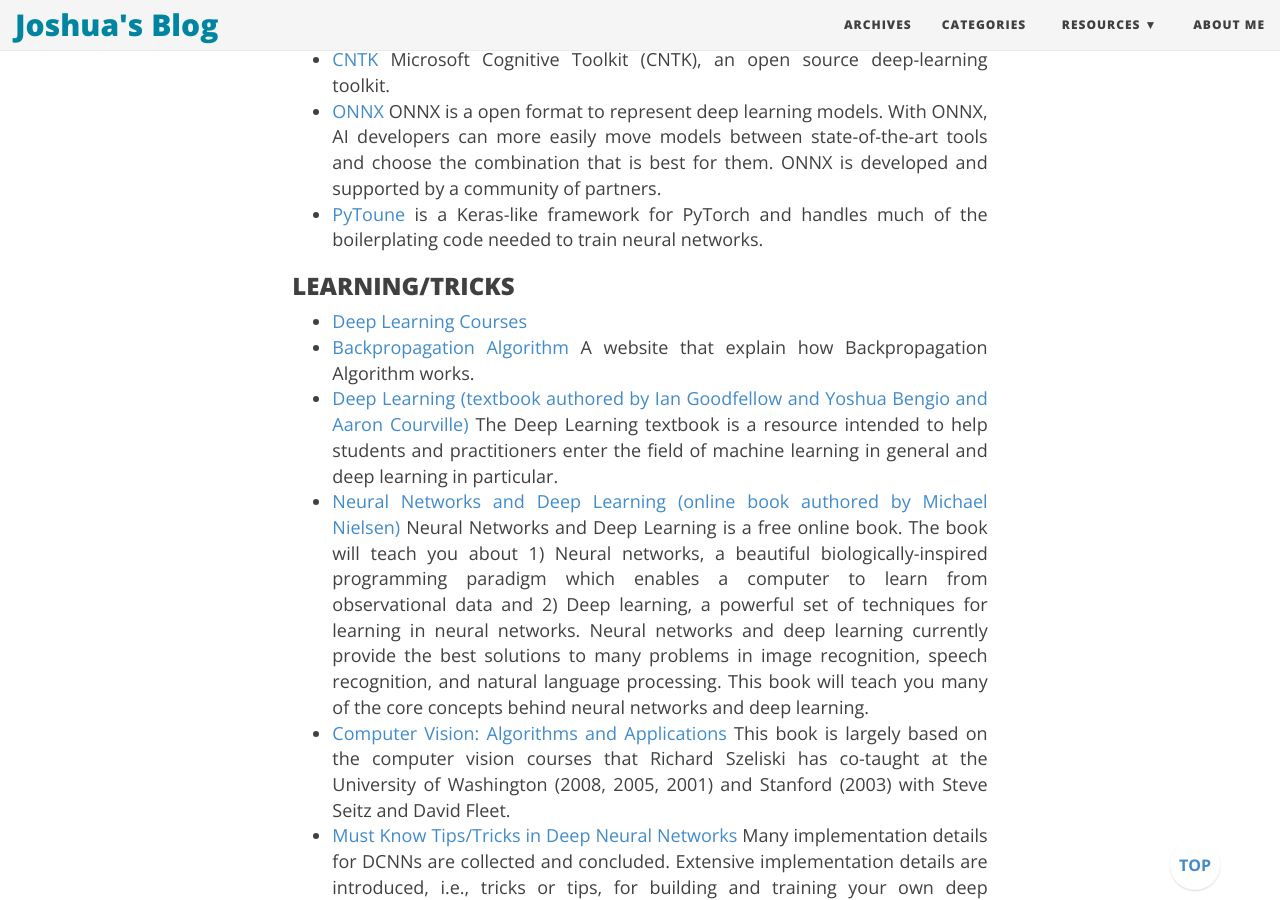
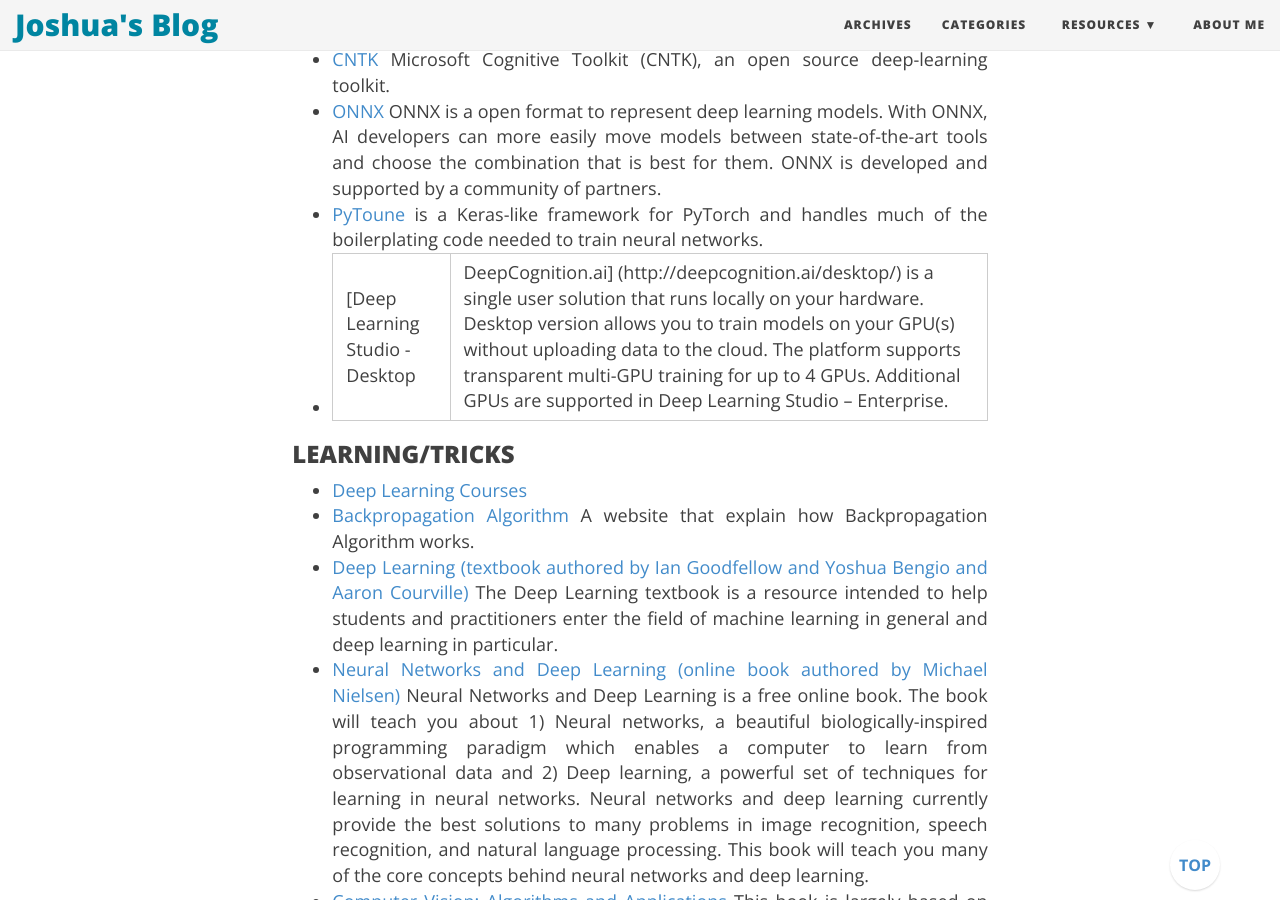
Before and after one commit to joshua19881228/joshua19881228.github.io, a Jekyll site: the page built from _posts/Computer_Vision/2016-08-25-my-jumble-of-computer-vision.md, in a window 1280 px wide and 900 px high, scrolled down 34390 px. Built offline with Jekyll 4.4.1, drawn with Linux system fonts in a browser that asks for light colours; nearby versions of some CDN libraries; formulas are drawn with MathJax 3; comment, search, counter and statistics services are not loaded.

Commit message:
update post

```diff
--- a/_posts/Computer_Vision/2016-08-25-my-jumble-of-computer-vision.md
+++ b/_posts/Computer_Vision/2016-08-25-my-jumble-of-computer-vision.md
@@ -878,6 +878,7 @@
 * [CNTK](https://github.com/Microsoft/CNTK) Microsoft Cognitive Toolkit (CNTK), an open source deep-learning toolkit.
 * [ONNX](http://onnx.ai/) ONNX is a open format to represent deep learning models. With ONNX, AI developers can more easily move models between state-of-the-art tools and choose the combination that is best for them. ONNX is developed and supported by a community of partners.
 * [PyToune](http://pytoune.org/en/latest/) is a Keras-like framework for PyTorch and handles much of the boilerplating code needed to train neural networks.
+* [Deep Learning Studio - Desktop | DeepCognition.ai] (http://deepcognition.ai/desktop/) is a single user solution that runs locally on your hardware.  Desktop version allows you to train models on your GPU(s) without uploading data to the cloud.   The platform supports transparent multi-GPU training for up to 4 GPUs.  Additional GPUs are supported in Deep Learning Studio – Enterprise.
 
 ### LEARNING/TRICKS ###
 
```
